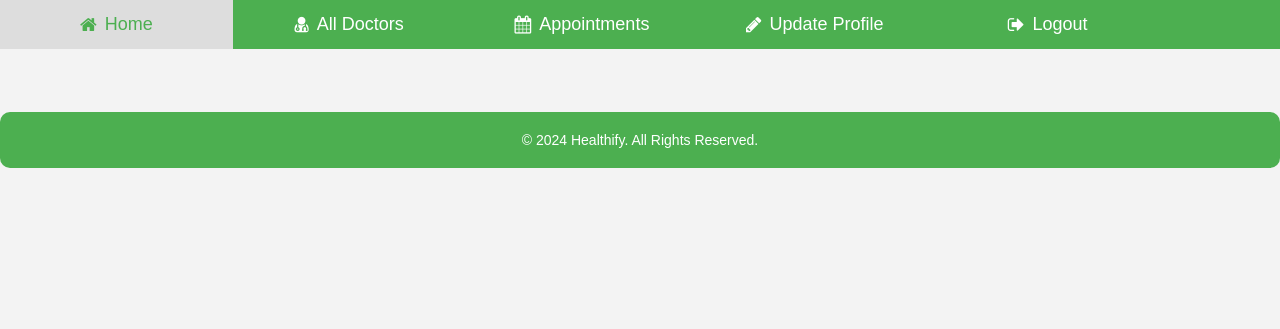
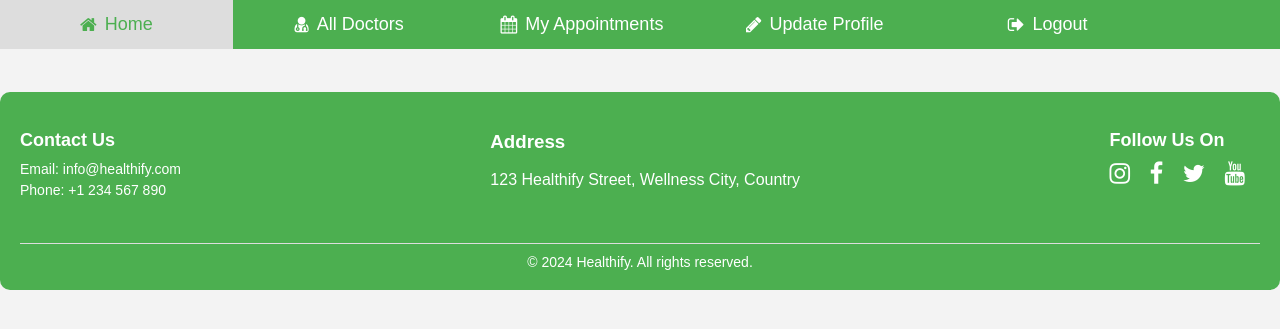
Before and after one commit to vills25/Assesssment-Helthify, a Django app: template master/templates/base.html in a window 1280 px wide. Shown: the top 329 px of the page. Run offline with Django 5.2, Linux system fonts and the light colour scheme; the template is opened without the code that fills it, so the values that code supplies are empty.

Commit message:
"Updated base.html template with formatting changes, added footer content and social media links"

```diff
--- a/master/templates/base.html
+++ b/master/templates/base.html
@@ -3,8 +3,11 @@
 <!DOCTYPE html>
 <html lang="en">
   <head>
-    <meta name="viewport" content="width=device-width, initial-scale=1">
-    <link rel="stylesheet" href="https://cdnjs.cloudflare.com/ajax/libs/font-awesome/4.7.0/css/font-awesome.min.css">
+    <meta name="viewport" content="width=device-width, initial-scale=1" />
+    <link
+      rel="stylesheet"
+      href="https://cdnjs.cloudflare.com/ajax/libs/font-awesome/4.7.0/css/font-awesome.min.css"
+    />
     <title>Healthify | {% block title %}{% endblock %}</title>
 
     <style>
@@ -20,8 +23,9 @@
         top: 0;
         width: 100%;
         z-index: 1000;
+        text-align: center;
         align-items: center;
-          background-color: #4CAF50;
+        background-color: #4caf50;
         overflow: hidden;
       }
 
@@ -41,7 +45,7 @@
 
       .icon-bar a:hover {
         background-color: #ddd;
-          color: #4CAF50;
+        color: #4caf50;
       }
 
       .icon-bar a.active {
@@ -60,7 +64,7 @@
       }
 
       .welcome {
-          background-color: #4CAF50;
+        background-color: #4caf50;
         color: white;
         text-align: center;
         padding: 50px 20px;
@@ -127,53 +131,152 @@
       }
 
       .footer {
-          text-align: center;
-          margin-top: 20px;
+        background-color: #4caf50;
+        color: white;
         padding: 20px;
-          background-color: #4CAF50;
-          color: white;
         border-radius: 10px;
       }
 
-      .footer p {
-          margin: 0;
+      .footer-content {
+        display: flex;
+        justify-content: space-between;
+        flex-wrap: wrap;
+      }
+
+      .contact-info,
+      .social-media {
+        margin-bottom: 20px;
+      }
+
+      .contact-info h3,
+      .social-media h3 {
+        margin-bottom: 10px;
+        font-size: 18px;
+      }
+
+      .contact-info p,
+      .footer-bottom p {
+        margin: 5px 0;
         font-size: 14px;
       }
 
+      .contact-info a {
+        color: white;
+        text-decoration: none;
+      }
+
+      .social-media a {
+        color: white;
+        margin-right: 15px;
+        font-size: 24px;
+        text-decoration: none;
+      }
+
+      .social-media a:hover {
+        color: #ddd;
+      }
+
+      .footer-bottom {
+        text-align: center;
+        margin-top: 20px;
+        border-top: 1px solid #ddd;
+        padding-top: 10px;
+        font-size: 14px;
+      }
+
+      .footer-bottom p {
+        margin: 0;
+      }
     </style>
 
-
     <script>
-        document.addEventListener("DOMContentLoaded", function() {
+      document.addEventListener("DOMContentLoaded", function () {
         var path = window.location.pathname;
-            path = path.replace(/^\/|\/$/g, '');
-            var links = document.querySelectorAll('.icon-bar a');
-            links.forEach(function(link) {
-                var href = link.getAttribute('href').replace(/^\/|\/$/g, '');
+        path = path.replace(/^\/|\/$/g, "");
+        var links = document.querySelectorAll(".icon-bar a");
+        links.forEach(function (link) {
+          var href = link.getAttribute("href").replace(/^\/|\/$/g, "");
           if (path === href) {
-                    link.classList.add('active');
+            link.classList.add("active");
           }
         });
       });
     </script>
   </head>
   <body>
-
     <div class="icon-bar">
-        <a href="{% url 'home_view' %}" class="{% if request.path == '/' %}active{% endif %}"><i class="fa fa-home"></i> Home</a>
-        <a href="{% url 'all_doctors_view' %}" class="{% if request.path == '/all_doctors/' %}active{% endif %}"><i class="fa fa-user-md"></i> All Doctors</a>
-        <a href="{% url 'my_appointments' %}" class="{% if request.path == '/my_appointments/' %}active{% endif %}"><i class="fa fa-calendar"></i> Appointments</a>
-        <a href="{% url 'update_profile_view' %}" class="{% if request.path == '/update_profile/' %}active{% endif %}"><i class="fa fa-pencil"></i> Update Profile</a>
-        <a href="{% url 'logout' %}" class="{% if request.path == '/logout/' %}active{% endif %}"><i class="fa fa-sign-out"></i> Logout</a>
+      <a
+        href="{% url 'home_view' %}"
+        class="{% if request.path == '/' %}active{% endif %}"
+        ><i class="fa fa-home"></i> Home</a
+      >
+      <a
+        href="{% url 'all_doctors_view' %}"
+        class="{% if request.path == '/all_doctors/' %}active{% endif %}"
+        ><i class="fa fa-user-md"></i> All Doctors</a
+      >
+      <a
+        href="{% url 'my_appointments' %}"
+        class="{% if request.path == '/my_appointments/' %}active{% endif %}"
+        ><i class="fa fa-calendar"></i>My Appointments</a
+      >
+      <a
+        href="{% url 'update_profile_view' %}"
+        class="{% if request.path == '/update_profile/' %}active{% endif %}"
+        ><i class="fa fa-pencil"></i> Update Profile</a
+      >
+      <a
+        href="{% url 'logout' %}"
+        class="{% if request.path == '/logout/' %}active{% endif %}"
+        ><i class="fa fa-sign-out"></i> Logout</a
+      >
     </div>
 
-    <div class="container">
-        {% block body %}{% endblock %}
+    <div class="container">{% block body %}{% endblock %}</div>
+
+    <div class="footer">
+      <div class="footer-content">
+        <div class="contact-info">
+          <h3>Contact Us</h3>
+          <p>
+            Email: <a href="mailto:info@healthify.com">info@healthify.com</a>
+          </p>
+          <p>Phone: <a href="tel:+1234567890">+1 234 567 890</a></p>
         </div>
 
-    <div class="footer">
-        <p>&copy; 2024 Healthify. All Rights Reserved.</p>
+        <div class="address">
+          <h3>Address</h3>
+          <p>123 Healthify Street, Wellness City, Country</p>
         </div>
 
+        <div class="social-media">
+          <h3>Follow Us On</h3>
+          <a
+            href="https://www.instagram.com"
+            target="_blank"
+            class="fa fa-instagram"
+          ></a>
+          <a
+            href="https://www.facebook.com"
+            target="_blank"
+            class="fa fa-facebook"
+          ></a>
+          <a
+            href="https://www.twitter.com"
+            target="_blank"
+            class="fa fa-twitter"
+          ></a>
+          <a
+            href="https://www.youtube.com"
+            target="_blank"
+            class="fa fa-youtube"
+          ></a>
+        </div>
+      </div>
+
+      <div class="footer-bottom">
+        <p>&copy; 2024 Healthify. All rights reserved.</p>
+      </div>
+    </div>
   </body>
 </html>
```
Lines whose indentation alone changed are shown as unchanged.
